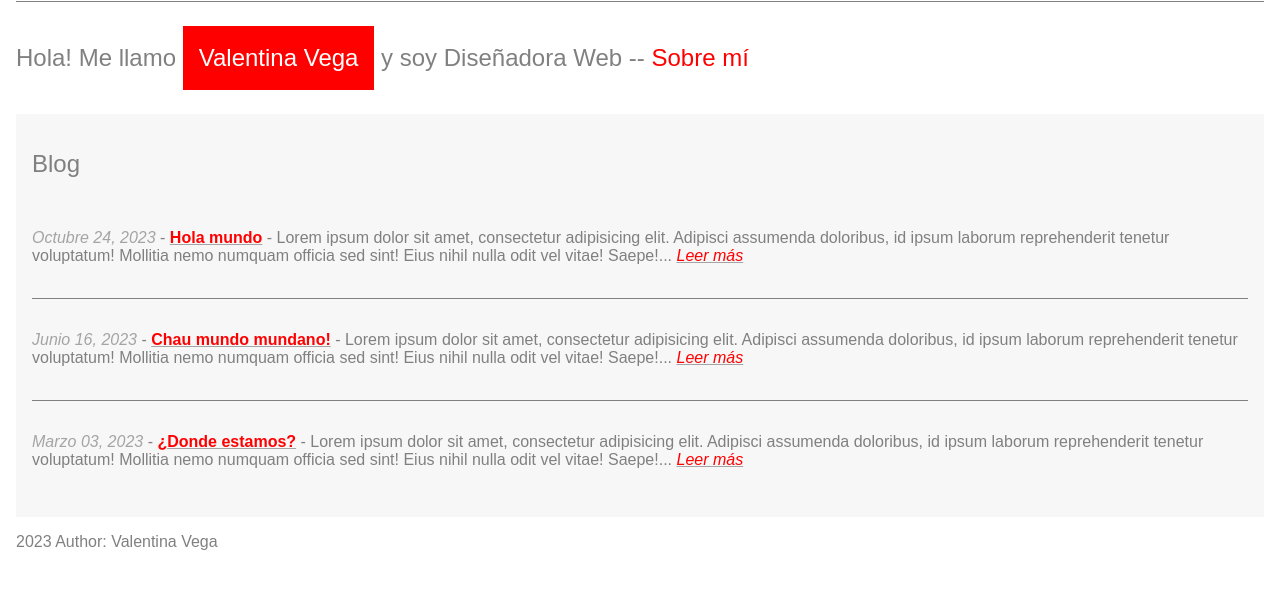
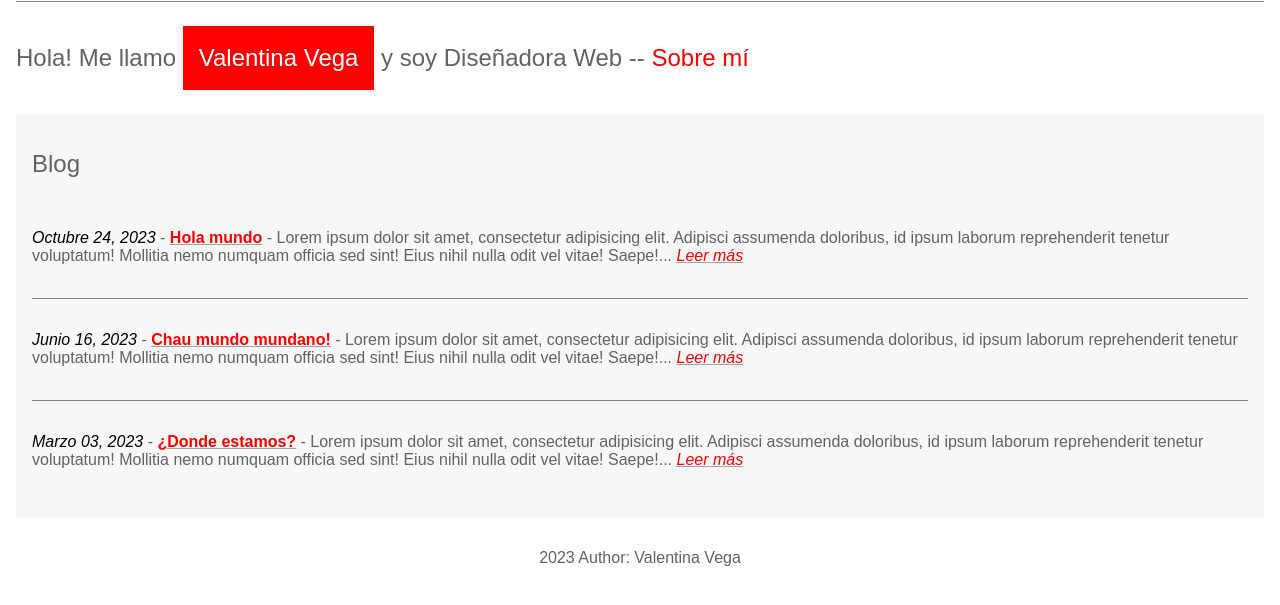
Before and after one commit to unblancojazmin/web-blog-simple, a plain HTML site: page index.html in a window 1280 px wide. Shown: the part 95-700 px from the top of the page. Drawn offline with nearby package versions, Linux system fonts and the light colour scheme.

Commit message:
Add files via upload

```diff
--- a/css/main.css
+++ b/css/main.css
@@ -1,7 +1,7 @@
 body {
     font-family: sans-serif;
     padding: 1rem;
-    color: gray;
+    color: #616263;
 }
 
 .link {
@@ -55,7 +55,7 @@ body {
 }
 
 .blog__time {
-    color: #a4a4a4;
+    color: black;
     font-style: italic;
 }
 
@@ -71,7 +71,7 @@ body {
     text-decoration-color: #a4a4a4;
 }
 
-.footer {
+.footer__text {
     padding-block: 1rem;
     text-align: center;
 }
--- a/index.html
+++ b/index.html
@@ -3,8 +3,9 @@
     <head>
         <meta charset="UTF-8">
         <meta name="viewport"
-              content="width=device-width, user-scalable=no, initial-scale=1.0, maximum-scale=1.0, minimum-scale=1.0">
+              content="width=device-width, initial-scale=1.0, minimum-scale=1.0">
         <meta http-equiv="X-UA-Compatible" content="ie=edge">
+        <meta name="description" content="Mi blog de ejemplo en Idecrea">
         <title>Mi blog</title>
         <link rel="stylesheet" type="text/css" href="https://cdnjs.cloudflare.com/ajax/libs/normalize/8.0.1/normalize.min.css">
         <!-- CSS -->
```
